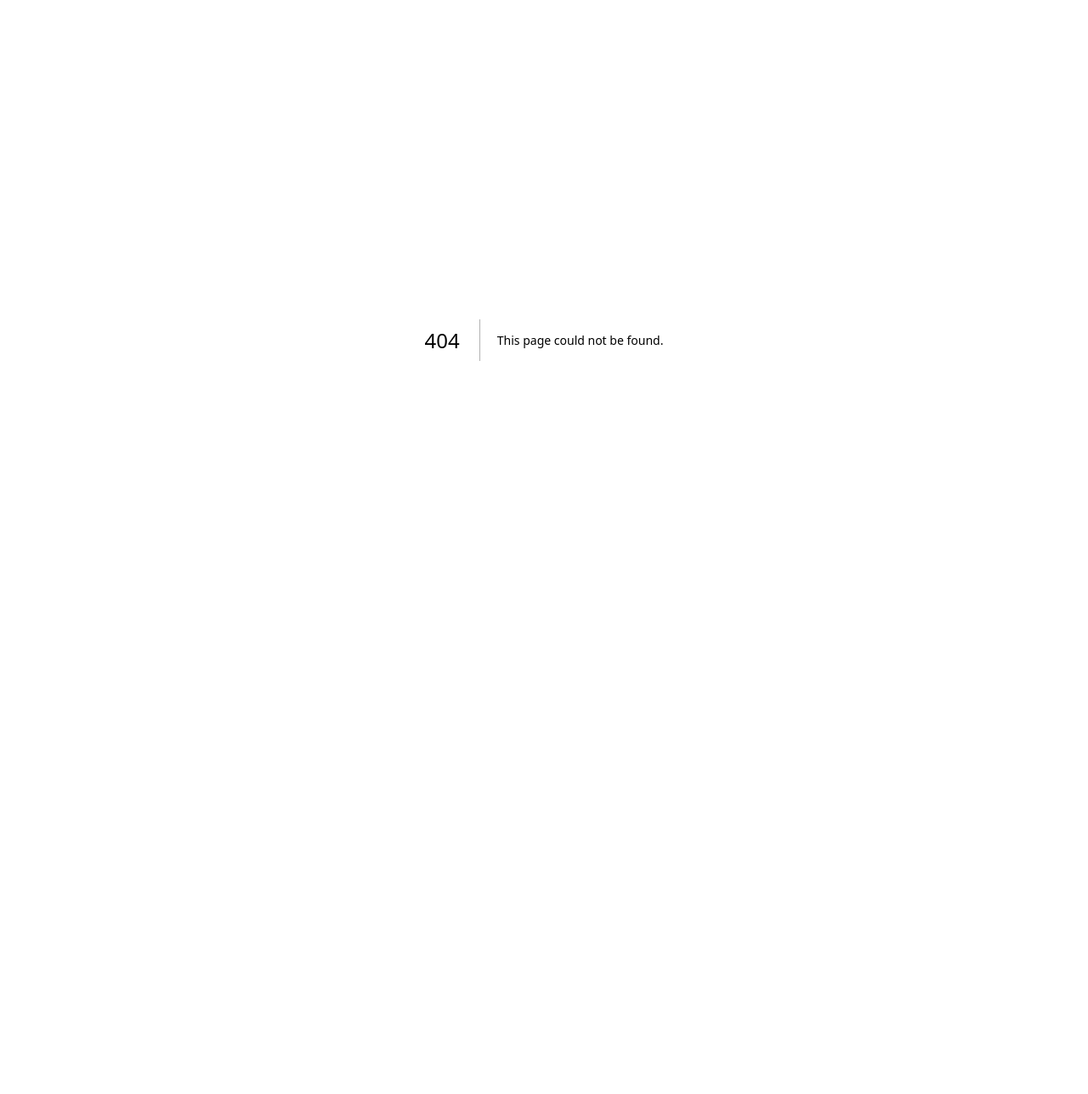
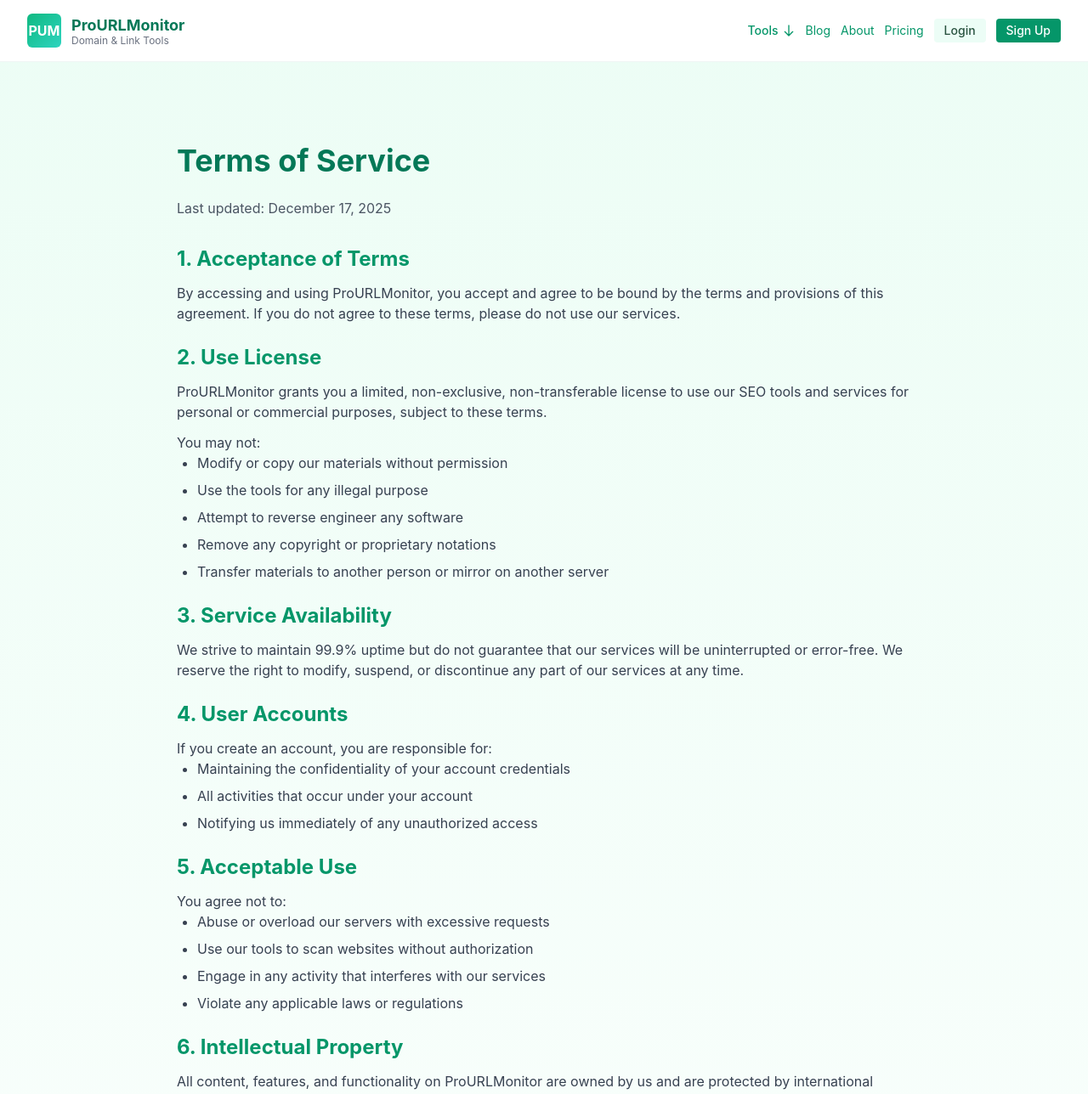
Before and after one commit to owaiskhaaan-sys/pro-url-monitor, a Next.js app: page /terms in a window 1280 px wide. Before the commit this address had no page. Shown: the top 1288 px of the page at 85% size. Before the commit the page ends 800 px from the top, so only its background shows below. Built offline with nearby package versions, Linux system fonts and the light colour scheme.

Commit message:
Add SEO-optimized Privacy Policy and Terms of Service pages with proper meta tags and canonical URLs

```diff
--- /dev/null
+++ b/pages/privacy.js
@@ -0,0 +1,103 @@
+import Layout from '../components/Layout';
+import Head from 'next/head';
+
+export default function Privacy() {
+  return (
+    <Layout>
+      <Head>
+        <title>Privacy Policy - ProURLMonitor</title>
+        <meta name="description" content="ProURLMonitor privacy policy. Learn how we collect, use, and protect your data when using our SEO tools and services." />
+        <link rel="canonical" href="https://www.prourlmonitor.com/privacy" />
+      </Head>
+
+      <div className="max-w-4xl mx-auto px-4 py-12">
+        <h1 className="text-4xl font-bold text-emerald-700 mb-6">Privacy Policy</h1>
+        <p className="text-gray-600 mb-8">Last updated: December 17, 2025</p>
+
+        <div className="prose max-w-none space-y-6 text-gray-700">
+          <section>
+            <h2 className="text-2xl font-bold text-emerald-600 mb-3">Introduction</h2>
+            <p>
+              At ProURLMonitor, we take your privacy seriously. This Privacy Policy explains how we collect, use, disclose, and safeguard your information when you use our website and SEO tools.
+            </p>
+          </section>
+
+          <section>
+            <h2 className="text-2xl font-bold text-emerald-600 mb-3">Information We Collect</h2>
+            <p>
+              We collect information that you provide directly to us when using our tools, including:
+            </p>
+            <ul className="list-disc pl-6 space-y-2">
+              <li>URLs and domains you submit for analysis</li>
+              <li>Account information (email, name) if you create an account</li>
+              <li>Usage data and analytics through Google Analytics</li>
+              <li>Technical information (IP address, browser type, device information)</li>
+            </ul>
+          </section>
+
+          <section>
+            <h2 className="text-2xl font-bold text-emerald-600 mb-3">How We Use Your Information</h2>
+            <p>
+              We use the information we collect to:
+            </p>
+            <ul className="list-disc pl-6 space-y-2">
+              <li>Provide and maintain our SEO analysis services</li>
+              <li>Improve and optimize our tools and website</li>
+              <li>Send you updates and marketing communications (with your consent)</li>
+              <li>Detect and prevent fraud or abuse</li>
+              <li>Comply with legal obligations</li>
+            </ul>
+          </section>
+
+          <section>
+            <h2 className="text-2xl font-bold text-emerald-600 mb-3">Data Storage and Security</h2>
+            <p>
+              We implement appropriate technical and organizational security measures to protect your personal information. However, no method of transmission over the Internet is 100% secure.
+            </p>
+          </section>
+
+          <section>
+            <h2 className="text-2xl font-bold text-emerald-600 mb-3">Third-Party Services</h2>
+            <p>
+              We use third-party services including:
+            </p>
+            <ul className="list-disc pl-6 space-y-2">
+              <li><strong>Google Analytics:</strong> For website analytics and user behavior tracking</li>
+              <li><strong>Vercel:</strong> For website hosting and deployment</li>
+              <li><strong>Google PageSpeed API:</strong> For SEO audit functionality</li>
+            </ul>
+          </section>
+
+          <section>
+            <h2 className="text-2xl font-bold text-emerald-600 mb-3">Cookies</h2>
+            <p>
+              We use cookies and similar tracking technologies to track activity on our website and store certain information. You can instruct your browser to refuse all cookies or to indicate when a cookie is being sent.
+            </p>
+          </section>
+
+          <section>
+            <h2 className="text-2xl font-bold text-emerald-600 mb-3">Your Rights</h2>
+            <p>
+              You have the right to:
+            </p>
+            <ul className="list-disc pl-6 space-y-2">
+              <li>Access the personal information we hold about you</li>
+              <li>Request correction of inaccurate data</li>
+              <li>Request deletion of your personal information</li>
+              <li>Object to processing of your personal information</li>
+              <li>Withdraw consent at any time</li>
+            </ul>
+          </section>
+
+          <section>
+            <h2 className="text-2xl font-bold text-emerald-600 mb-3">Contact Us</h2>
+            <p>
+              If you have any questions about this Privacy Policy, please contact us at:
+            </p>
+            <p className="font-semibold">Email: privacy@prourlmonitor.com</p>
+          </section>
+        </div>
+      </div>
+    </Layout>
+  );
+}
--- /dev/null
+++ b/pages/terms.js
@@ -0,0 +1,113 @@
+import Layout from '../components/Layout';
+import Head from 'next/head';
+
+export default function Terms() {
+  return (
+    <Layout>
+      <Head>
+        <title>Terms of Service - ProURLMonitor</title>
+        <meta name="description" content="ProURLMonitor terms of service. Read our terms and conditions for using our SEO tools and website monitoring services." />
+        <link rel="canonical" href="https://www.prourlmonitor.com/terms" />
+      </Head>
+
+      <div className="max-w-4xl mx-auto px-4 py-12">
+        <h1 className="text-4xl font-bold text-emerald-700 mb-6">Terms of Service</h1>
+        <p className="text-gray-600 mb-8">Last updated: December 17, 2025</p>
+
+        <div className="prose max-w-none space-y-6 text-gray-700">
+          <section>
+            <h2 className="text-2xl font-bold text-emerald-600 mb-3">1. Acceptance of Terms</h2>
+            <p>
+              By accessing and using ProURLMonitor, you accept and agree to be bound by the terms and provisions of this agreement. If you do not agree to these terms, please do not use our services.
+            </p>
+          </section>
+
+          <section>
+            <h2 className="text-2xl font-bold text-emerald-600 mb-3">2. Use License</h2>
+            <p>
+              ProURLMonitor grants you a limited, non-exclusive, non-transferable license to use our SEO tools and services for personal or commercial purposes, subject to these terms.
+            </p>
+            <p className="mt-3">
+              You may not:
+            </p>
+            <ul className="list-disc pl-6 space-y-2">
+              <li>Modify or copy our materials without permission</li>
+              <li>Use the tools for any illegal purpose</li>
+              <li>Attempt to reverse engineer any software</li>
+              <li>Remove any copyright or proprietary notations</li>
+              <li>Transfer materials to another person or mirror on another server</li>
+            </ul>
+          </section>
+
+          <section>
+            <h2 className="text-2xl font-bold text-emerald-600 mb-3">3. Service Availability</h2>
+            <p>
+              We strive to maintain 99.9% uptime but do not guarantee that our services will be uninterrupted or error-free. We reserve the right to modify, suspend, or discontinue any part of our services at any time.
+            </p>
+          </section>
+
+          <section>
+            <h2 className="text-2xl font-bold text-emerald-600 mb-3">4. User Accounts</h2>
+            <p>
+              If you create an account, you are responsible for:
+            </p>
+            <ul className="list-disc pl-6 space-y-2">
+              <li>Maintaining the confidentiality of your account credentials</li>
+              <li>All activities that occur under your account</li>
+              <li>Notifying us immediately of any unauthorized access</li>
+            </ul>
+          </section>
+
+          <section>
+            <h2 className="text-2xl font-bold text-emerald-600 mb-3">5. Acceptable Use</h2>
+            <p>
+              You agree not to:
+            </p>
+            <ul className="list-disc pl-6 space-y-2">
+              <li>Abuse or overload our servers with excessive requests</li>
+              <li>Use our tools to scan websites without authorization</li>
+              <li>Engage in any activity that interferes with our services</li>
+              <li>Violate any applicable laws or regulations</li>
+            </ul>
+          </section>
+
+          <section>
+            <h2 className="text-2xl font-bold text-emerald-600 mb-3">6. Intellectual Property</h2>
+            <p>
+              All content, features, and functionality on ProURLMonitor are owned by us and are protected by international copyright, trademark, and other intellectual property laws.
+            </p>
+          </section>
+
+          <section>
+            <h2 className="text-2xl font-bold text-emerald-600 mb-3">7. Disclaimer of Warranties</h2>
+            <p>
+              Our services are provided "as is" without warranties of any kind, either express or implied. We do not warrant that our tools will be accurate, complete, or error-free.
+            </p>
+          </section>
+
+          <section>
+            <h2 className="text-2xl font-bold text-emerald-600 mb-3">8. Limitation of Liability</h2>
+            <p>
+              ProURLMonitor shall not be liable for any indirect, incidental, special, consequential, or punitive damages resulting from your use of our services.
+            </p>
+          </section>
+
+          <section>
+            <h2 className="text-2xl font-bold text-emerald-600 mb-3">9. Changes to Terms</h2>
+            <p>
+              We reserve the right to modify these terms at any time. We will notify users of any material changes by posting the new terms on this page.
+            </p>
+          </section>
+
+          <section>
+            <h2 className="text-2xl font-bold text-emerald-600 mb-3">10. Contact Information</h2>
+            <p>
+              For questions about these Terms of Service, please contact us at:
+            </p>
+            <p className="font-semibold">Email: support@prourlmonitor.com</p>
+          </section>
+        </div>
+      </div>
+    </Layout>
+  );
+}
```
